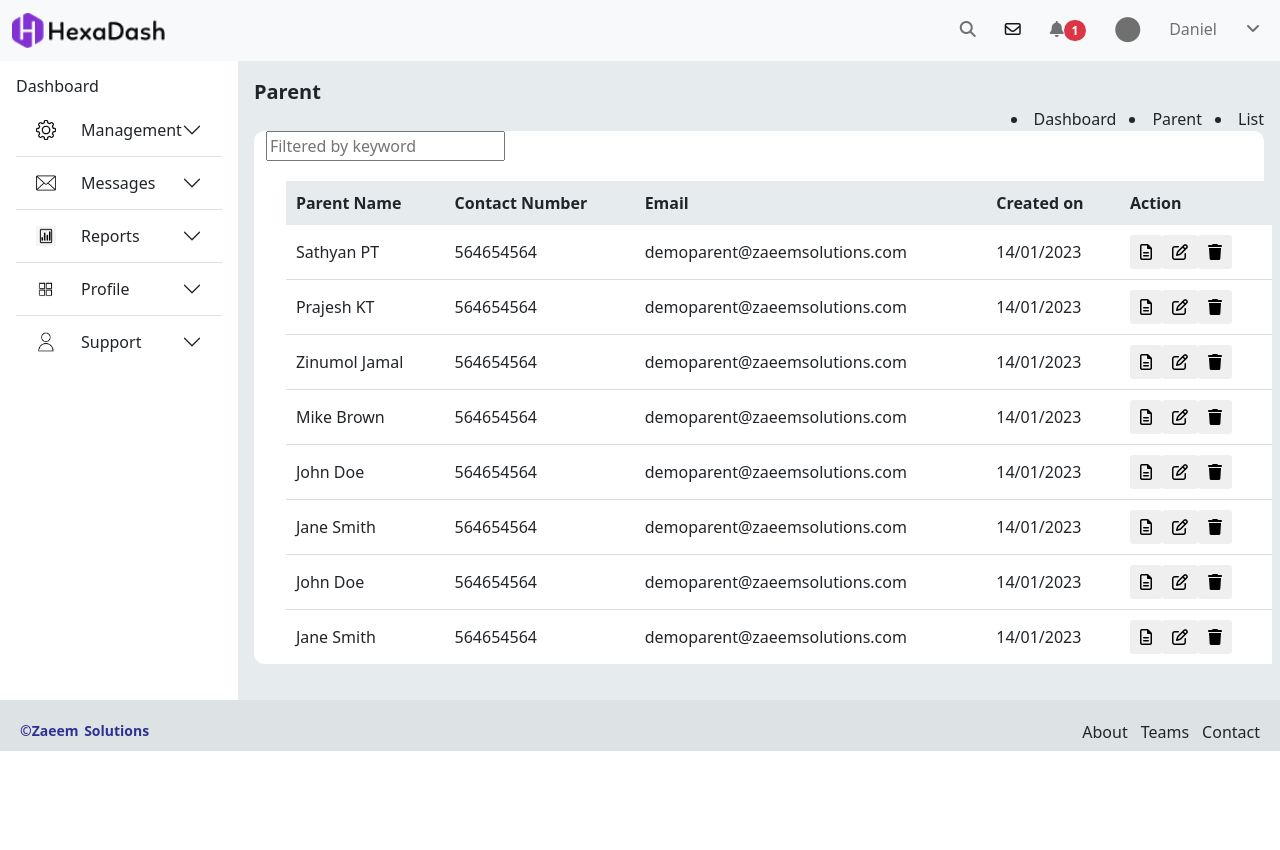
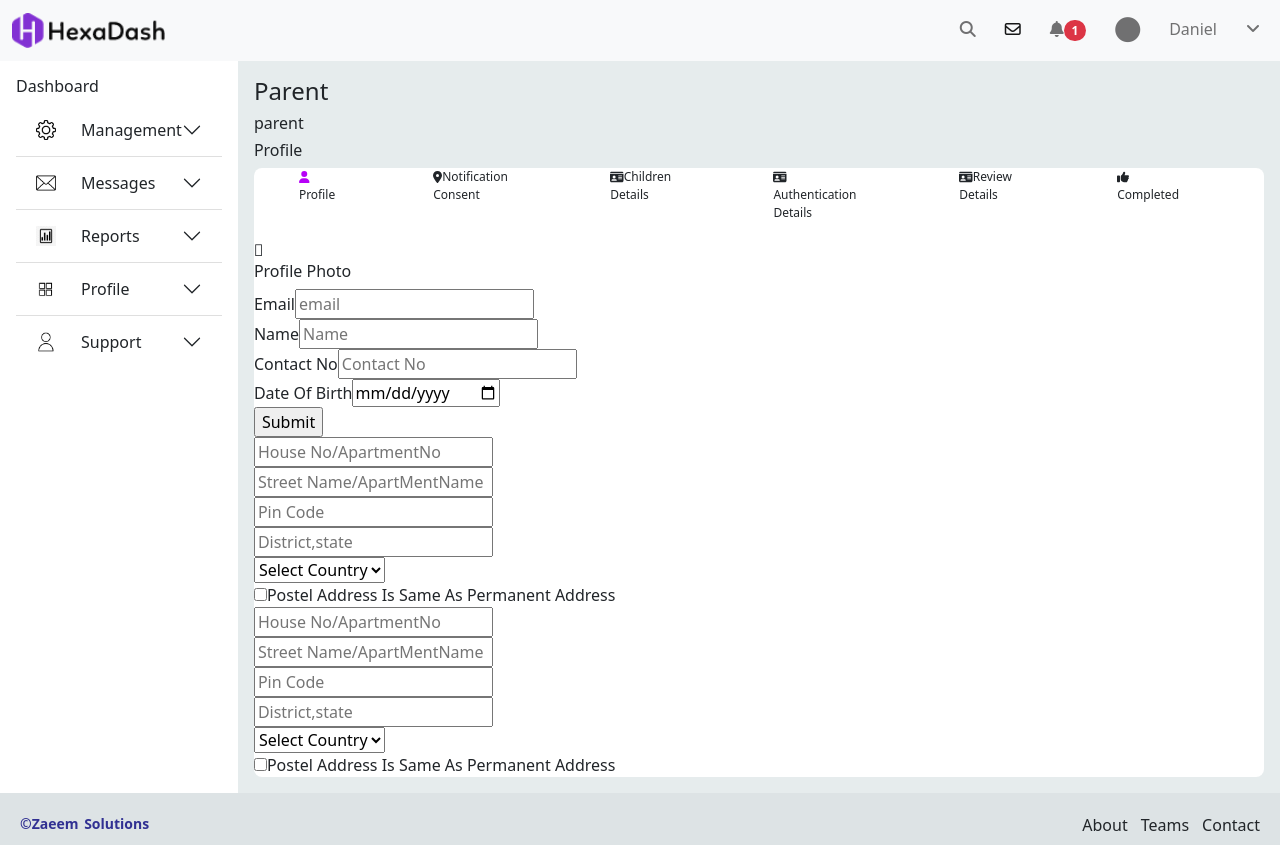
Before and after one commit to RUBEENAANWAR/zaeem-project, a React (Create React App) app: page /parentProfile in a window 1280 px wide. Before the commit the page ends 800 px from the top, so only its background shows below. Built offline with nearby package versions, Linux system fonts and the light colour scheme.

Commit message:
parent profile updated

```diff
--- a/src/App.js
+++ b/src/App.js
@@ -1,26 +1,32 @@
 import React from "react";
-import {BrowserRouter,Routes,Route} from "react-router-dom"
-import './App.css'
+import { BrowserRouter as Router, Routes, Route } from "react-router-dom";
+import "./App.css";
 import Table from "./components/Table/Table";
-import Header from "./components/header/Header"
-import Footer from './components/Footer/Footer'
+import Header from "./components/header/Header";
+import Footer from "./components/Footer/Footer";
 import Sidebar from "./components/Sidebar/Sidebar";
+import ParentDetails from "./components/parentDetails/ParentDetails";
+import parentProfile from "./components/profile/ParentProfile";
 
 function App() {
   return (
     <div className="App">
-      <Header/>
+      <Header />
       <div className="App-body">
         <div className="App-body-sidebar">
-          <Sidebar/>
-          </div>
-          <div className="Table">
-            <Table/>
-          </div>
-
+          <Sidebar />
         </div>
-
-      <Footer/>
+        <div className="Table">
+          <Router>
+            <Routes>
+              <Route exact path="/" component={Table} />
+              <Route path="/parentDetails" component={ParentDetails} />
+              <Route path="parentProfile" Component={parentProfile} />
+            </Routes>
+          </Router>
+        </div>
+      </div>
+      <Footer />
     </div>
   );
 }
--- a/src/components/parentDetails/ParentDetails.js
+++ b/src/components/parentDetails/ParentDetails.js
@@ -1,72 +1,93 @@
-// import React,{useState} from 'react'
-// import './ParentDetails.css'
+import React,{useState} from 'react'
+import './ParentDetails.css'
 
-// const ParentDetails = () => {
-//   const [data, setData] = useState([
-//     {
-//       name: "Sathyan PT",
-//       number: 564654564,
-//       email: "demoparent@zaeemsolutions.com",
-//       created: "14/01/2023",
-//       action: "",
-//     },
-//     {
-//       name: "Prajesh KT",
-//       number: 564654564,
-//       email: "demoparent@zaeemsolutions.com",
-//       created: "14/01/2023",
-//       action: "",
-//     },
-//     {
-//       name: "Zinumol Jamal",
-//       number: 564654564,
-//       email: "demoparent@zaeemsolutions.com",
-//       created: "14/01/2023",
-//       action: "",
-//     },
-//     {
-//       name: "Mike Brown",
-//       number: 564654564,
-//       email: "demoparent@zaeemsolutions.com",
-//       created: "14/01/2023",
-//       action: "",
-//     },
-//     {
-//       name: "John Doe",
-//       number: 564654564,
-//       email: "demoparent@zaeemsolutions.com",
-//       created: "14/01/2023",
-//       action: "",
-//     },
-//     {
-//       name: "Jane Smith",
-//       number: 564654564,
-//       email: "demoparent@zaeemsolutions.com",
-//       created: "14/01/2023",
-//       action: "",
-//     },
-//     {
-//       name: "John Doe",
-//       number: 564654564,
-//       email: "demoparent@zaeemsolutions.com",
-//       created: "14/01/2023",
-//       action: "",
-//     },
-//     {
-//       name: "Jane Smith",
-//       number: 564654564,
-//       email: "demoparent@zaeemsolutions.com",
-//       created: "14/01/2023",
-//       action: "",
-//     },
-//   ]);
-//   return (
-//     <div>
-//       {data.map((row,index)=(
-//         {row.name}
-//       ))}
-//     </div>
-//   )
-// }
+const ParentDetails = () => {
+  const [data, setData] = useState([
+    {
+      name: "Sathyan PT",
+      number: 564654564,
+      email: "demoparent@zaeemsolutions.com",
+      created: "14/01/2023",
+      action: "",
+    },
+    {
+      name: "Prajesh KT",
+      number: 564654564,
+      email: "demoparent@zaeemsolutions.com",
+      created: "14/01/2023",
+      action: "",
+    },
+    {
+      name: "Zinumol Jamal",
+      number: 564654564,
+      email: "demoparent@zaeemsolutions.com",
+      created: "14/01/2023",
+      action: "",
+    },
+    {
+      name: "Mike Brown",
+      number: 564654564,
+      email: "demoparent@zaeemsolutions.com",
+      created: "14/01/2023",
+      action: "",
+    },
+    {
+      name: "John Doe",
+      number: 564654564,
+      email: "demoparent@zaeemsolutions.com",
+      created: "14/01/2023",
+      action: "",
+    },
+    {
+      name: "Jane Smith",
+      number: 564654564,
+      email: "demoparent@zaeemsolutions.com",
+      created: "14/01/2023",
+      action: "",
+    },
+    {
+      name: "John Doe",
+      number: 564654564,
+      email: "demoparent@zaeemsolutions.com",
+      created: "14/01/2023",
+      action: "",
+    },
+    {
+      name: "Jane Smith",
+      number: 564654564,
+      email: "demoparent@zaeemsolutions.com",
+      created: "14/01/2023",
+      action: "",
+    },
+  ]);
+  return (
+    <div>
+      <h1>Parent Details</h1>
+      <table>
+        <thead>
+          <tr>
+            <th>Name</th>
+            <th>Number</th>
+            <th>Email</th>
+            <th>Created</th>
+            <th>Action</th>
+          </tr>
+        </thead>
+        <tbody>
+          {data.map((parent, index) => (
+            <tr key={index}>
+              <td>{parent.name}</td>
+              <td>{parent.number}</td>
+              <td>{parent.email}</td>
+              <td>{parent.created}</td>
+              <td>{parent.action}</td>
+            </tr>
+          ))}
+        </tbody>
+      </table>
+    </div>
+  );
+}
 
-// export default ParentDetails
+
+export default ParentDetails
--- /dev/null
+++ b/src/components/profile/ParentProfile.css
@@ -0,0 +1,21 @@
+.sub-header h6 {
+    display: flex;
+    align-items: right;
+}
+
+.parent-div {
+    background-color: white;
+    border-radius: 8px;
+}
+
+.parent-top ul {
+    display: flex;
+    list-style-type: none;
+
+}
+
+.parent-top ul li {
+    margin-right: 85px;
+    font-size: 12px;
+
+}
--- /dev/null
+++ b/src/components/profile/ParentProfile.js
@@ -0,0 +1,139 @@
+import React from "react";
+import "./ParentProfile.css";
+import { FontAwesomeIcon } from "@fortawesome/react-fontawesome";
+import {
+  faUser,
+  faLocationDot,
+  faIdCard,
+  faThumbsUp,
+} from "@fortawesome/free-solid-svg-icons";
+
+const parentProfile = () => {
+  return (
+    <div className="parent-header">
+      <div className="sub-header">
+        <h4>Parent</h4>
+        <h6>parent</h6>
+        <h6>Profile</h6>
+      </div>
+
+      <div className="parent-div">
+        <div className="parent-top">
+          <ul>
+            <li>
+              <FontAwesomeIcon
+                icon={faUser}
+                className="fa-thin fa-icon-big"
+                style={{ color: "#b602f7" }}
+              />
+              Profile
+            </li>
+            <li>
+              <FontAwesomeIcon icon={faLocationDot} className="fa-light" />
+              Notification Consent
+            </li>
+            <li>
+              <FontAwesomeIcon icon={faIdCard} className="fa-light" />
+              Children Details
+            </li>
+            <li>
+              <FontAwesomeIcon icon={faIdCard} className="fa-light" />
+              Authentication Details
+            </li>
+            <li>
+              <FontAwesomeIcon icon={faIdCard} className="fa-light" />
+              Review Details
+            </li>
+            <li>
+              <FontAwesomeIcon icon={faThumbsUp} className="fa-light" />
+              Completed
+            </li>
+          </ul>
+        </div>
+        <div className="parent-profile">
+          <i class="fa-duotone fa-circle"></i>
+          <h6>Profile Photo</h6>
+        </div>
+        <div className="parent-details">
+          {/* <form action="/action_page.php"> */}
+          <label for="Email">Email</label>
+          <input type="email" id="email" placeholder="email" />
+          <br />
+          <label for="Name">Name</label>
+          <input type="text" id="name" placeholder="Name" name="name" />
+          <br />
+          <label for="number">Contact No</label>
+          <input
+            type="number"
+            id="number"
+            placeholder="Contact No"
+            name="number"
+          />
+          <br />
+          <label for="date of birth">Date Of Birth</label>
+          <input
+            type="date"
+            id="name"
+            placeholder="dd-mm-yyyy"
+            name="date of birth"
+          />
+          <br />
+          <input type="submit" value="Submit" />
+          {/* </form> */}
+        </div>
+        <div className="permanent-address">
+          <input type="text" placeholder="House No/ApartmentNo" />
+          <br />
+
+          <input
+            type="text"
+            placeholder="Street Name/ApartMentName"
+            name="name"
+          />
+          <br />
+          <input type="text" placeholder="Pin Code" name="name" />
+          <br />
+          <input type="text" placeholder="District,state" name="name" />
+          <br />
+          <select>
+            <option value="countryname" selected="selected">
+              Select Country
+            </option>
+          </select>
+          <br />
+          <input type="checkbox" />
+          <label for="date of birth">
+            Postel Address Is Same As Permanent Address
+          </label>
+        </div>
+        <div className="postel-address">
+          <input type="text" placeholder="House No/ApartmentNo" />
+          <br />
+
+          <input
+            type="text"
+            placeholder="Street Name/ApartMentName"
+            name="name"
+          />
+          <br />
+          <input type="text" placeholder="Pin Code" name="name" />
+          <br />
+          <input type="text" placeholder="District,state" name="name" />
+          <br />
+          <select>
+            <option value="countryname" selected="selected">
+              Select Country
+            </option>
+          </select>
+          <br />
+          <input type="checkbox" />
+          <label for="date of birth">
+            Postel Address Is Same As Permanent Address
+          </label>
+        </div>
+      </div>
+    </div>
+  );
+};
+
+export default parentProfile;
```
